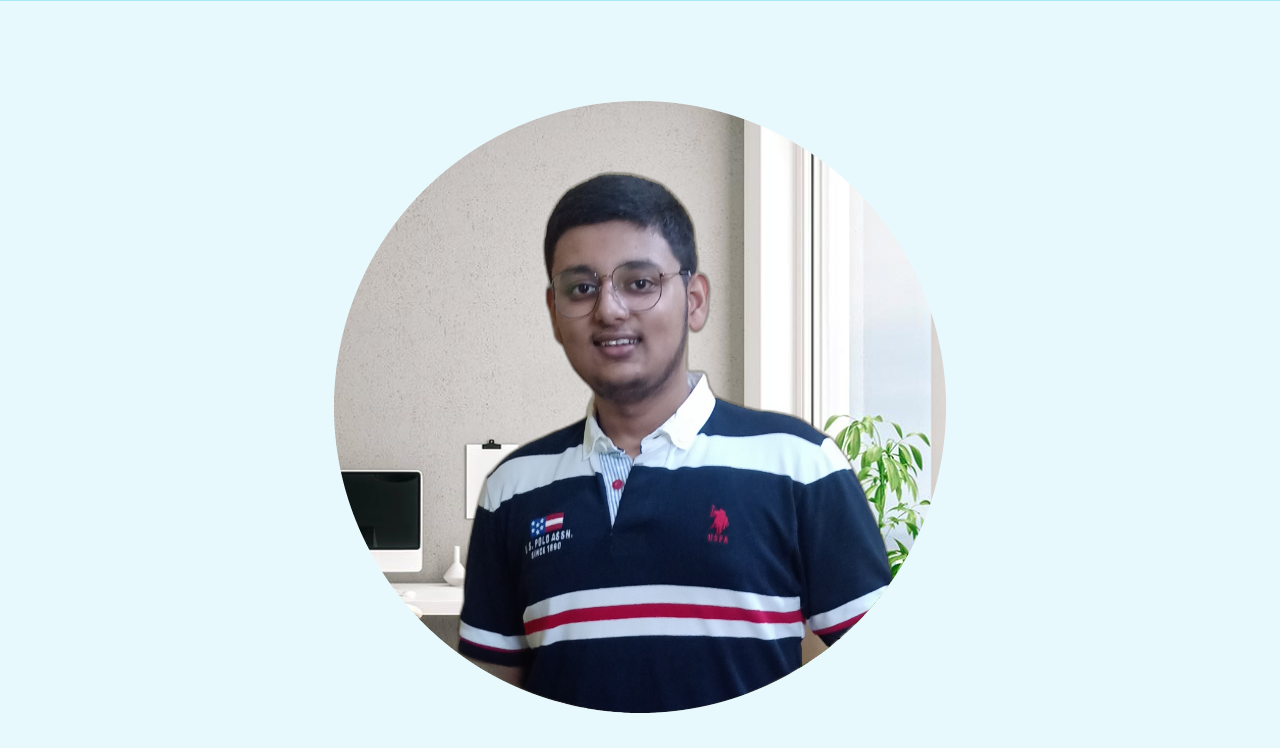
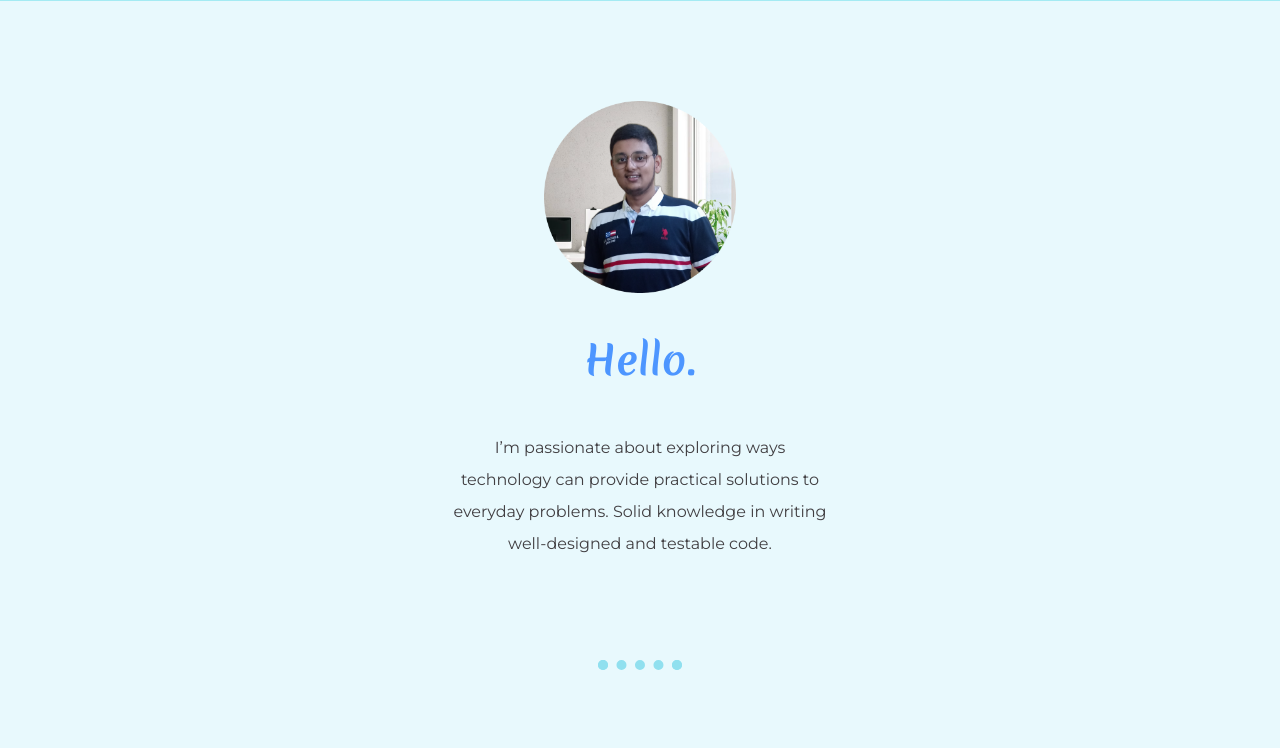
Before and after one commit to aayushdogra/PersonalSite, a plain HTML site: page index.html in a window 1280 px wide. Shown: the part 775-1523 px from the top of the page. Drawn offline with Linux system fonts and the light colour scheme; a web font is replaced by a local one.

Commit message:
image size fixed

```diff
--- a/css/styles.css
+++ b/css/styles.css
@@ -93,6 +93,10 @@ a:hover {
   text-align: left;
 }
 
+.profile-image {
+  width: 15%;
+}
+
 .codeImage {
   width: 25%;
   float: left;
--- a/index.html
+++ b/index.html
@@ -23,7 +23,7 @@
 
   <div class="MiddleContainer">
     <div class="profile">
-      <img src="images/aayush.png" alt="profile-pic">
+      <img class="profile-image" src="images/aayush.png" alt="profile-pic">
       <h2>Hello.</h2>
       <p class="intro">I’m passionate about exploring ways technology can provide practical solutions to everyday problems. Solid
         knowledge in writing well-designed and testable code.</p>
```
